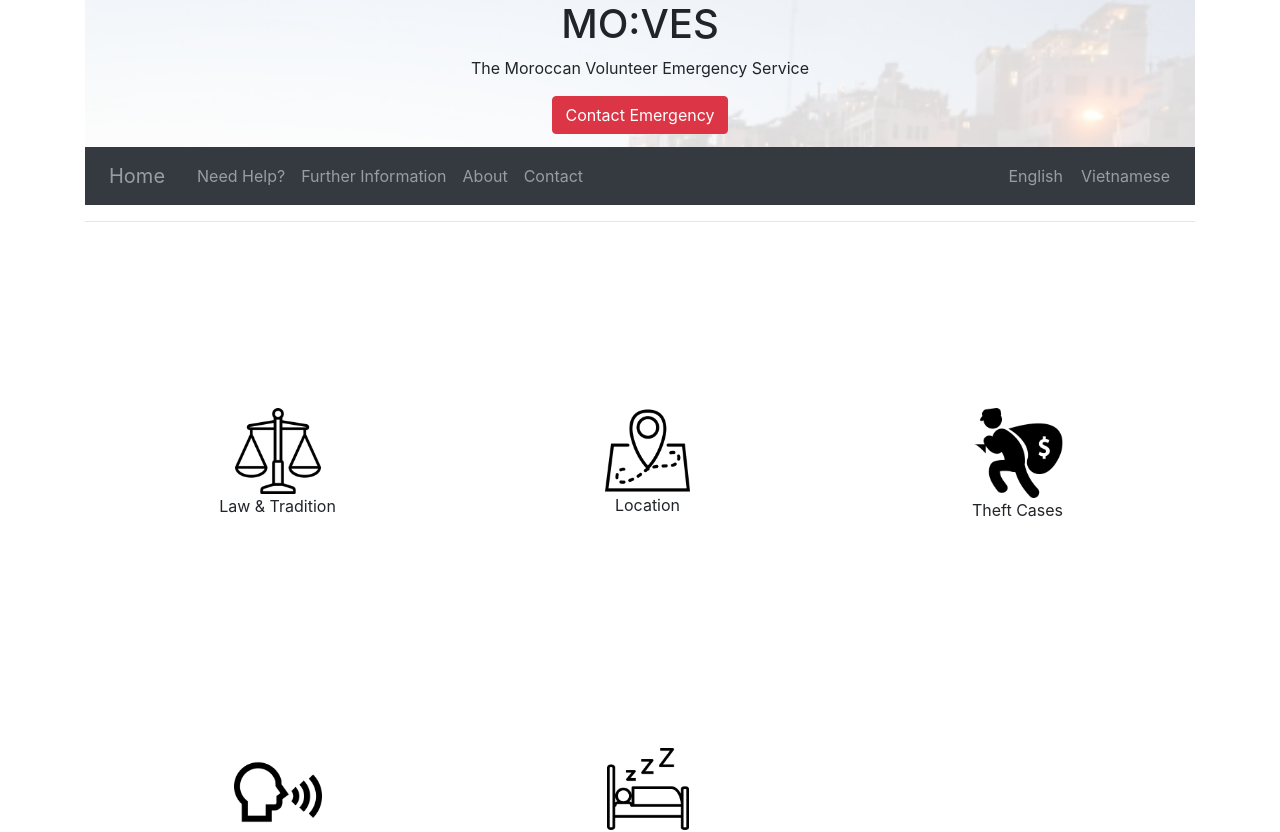
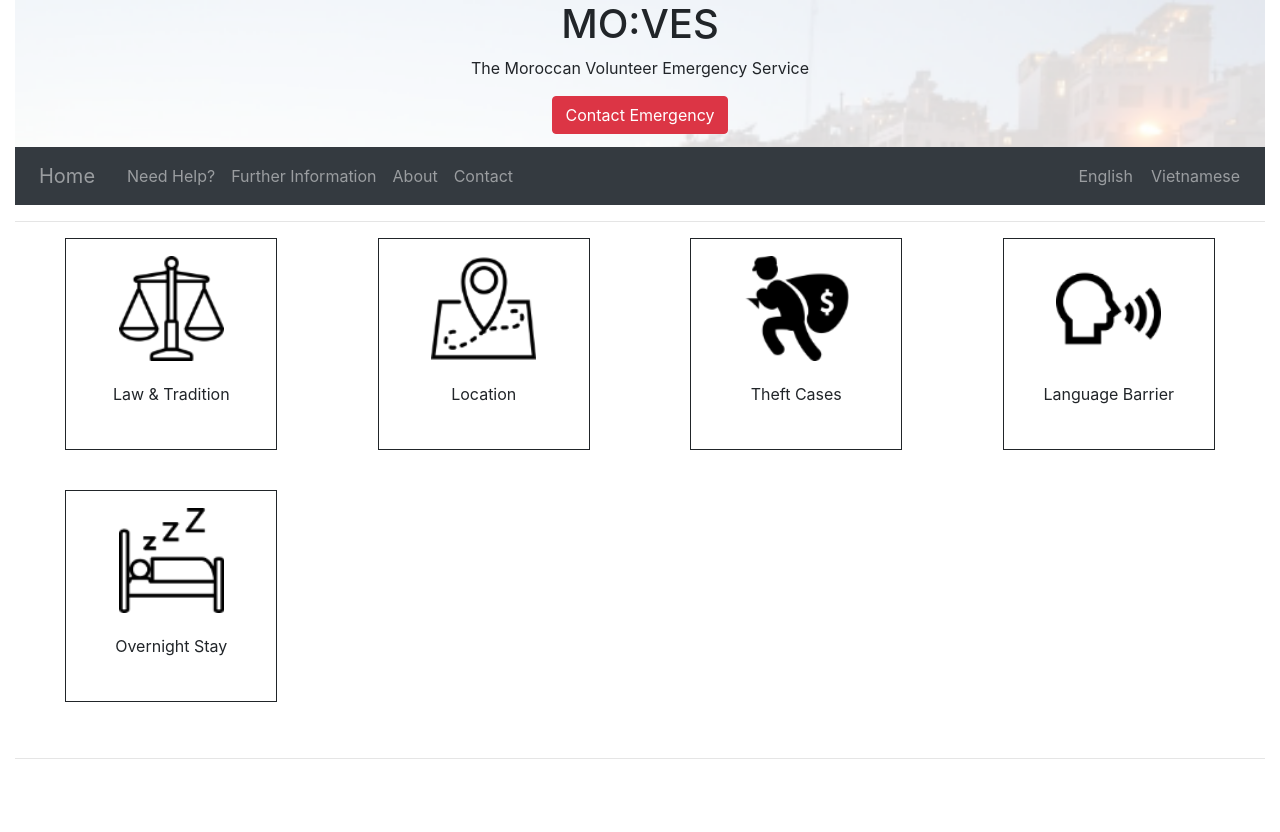
Before and after one commit to Cameodeon/Moves-Front-End-Group-C, a React (Create React App) app: page / in a window 1280 px wide. Shown: the top 832 px of the page. After the commit the page ends 800 px from the top, so only its background shows below. Built offline with nearby package versions, Linux system fonts and the light colour scheme.

Commit message:
improve home page layout

```diff
--- a/src/App.js
+++ b/src/App.js
@@ -59,7 +59,7 @@ class App extends Component {
   render() {
     var dict = this.state.dict;
     return !this.state.loaded ? null : (
-      <div className="container">
+      <div className="container-fluid">
         <Header dict={dict.header} />
         <Navbar dict={dict.navbar} changeLanguage={this.onChangeLanguage} />
         <hr />
--- a/src/Home.css
+++ b/src/Home.css
@@ -1,13 +1,35 @@
-.dummy {
+/* .dummy {
     margin-top: 100%;
+} */
+
+.square {
+    position: relative;
+    width: 75%;
+    border: 1px solid;
+    margin-left: 12.5%;
+    margin-bottom: 5vh;
 }
 
-.thumbnail {
+.square:before{
+    content: "";
+    display: block;
+    padding-top: 100%;
+}
+
+.square-content{
     position: absolute;
-    top: 15px;
-    bottom: 0;
-    left: 15px;
-    right: 0;
-    text-align:center;
-    padding-top:calc(50% - 30px);
+    width: 100%;
+    height: 100%;
+    top: 35%;
+    margin-top: -3.5em;
+    text-align: center;
 }
+
+.homeItemIcon {
+    height: 50%;
+    width: 50%
+}
+
+.homeItemTitle {
+    margin-top: 10%;
+}
--- a/src/Home.js
+++ b/src/Home.js
@@ -15,7 +15,7 @@ class Home extends Component {
     render() {
         var dict = this.state.dict;
         return (
-            <div className="container">
+            <div className="container-fluid">
                 <div className="row">
                     <HomeItem image="image/menuIcon/libra.png" title={dict.lawAndTradition} />
                     <HomeItem image="image/menuIcon/location.png" title={dict.location} />
@@ -32,11 +32,12 @@ export default Home;
 
 const HomeItem = (props) => {
     return (
-        <div className="col-xs-3 col-md-4" >
-            <div className="dummy"></div>
-            <div className="thumbnail">
-                <img className="image-responsive" src={props.image} alt={props.title} />
-                <p>{props.title}</p>
+        <div className="col-xs-12 col-sm-12 col-md-6 col-lg-4 col-xl-3">
+            <div className="square">
+                <div className="square-content">
+                    <img className="homeItemIcon" src={props.image} alt={props.title} /><br />
+                    <p className="homeItemTitle">{props.title}</p>
+                </div>
             </div>
         </div>
     );
```
